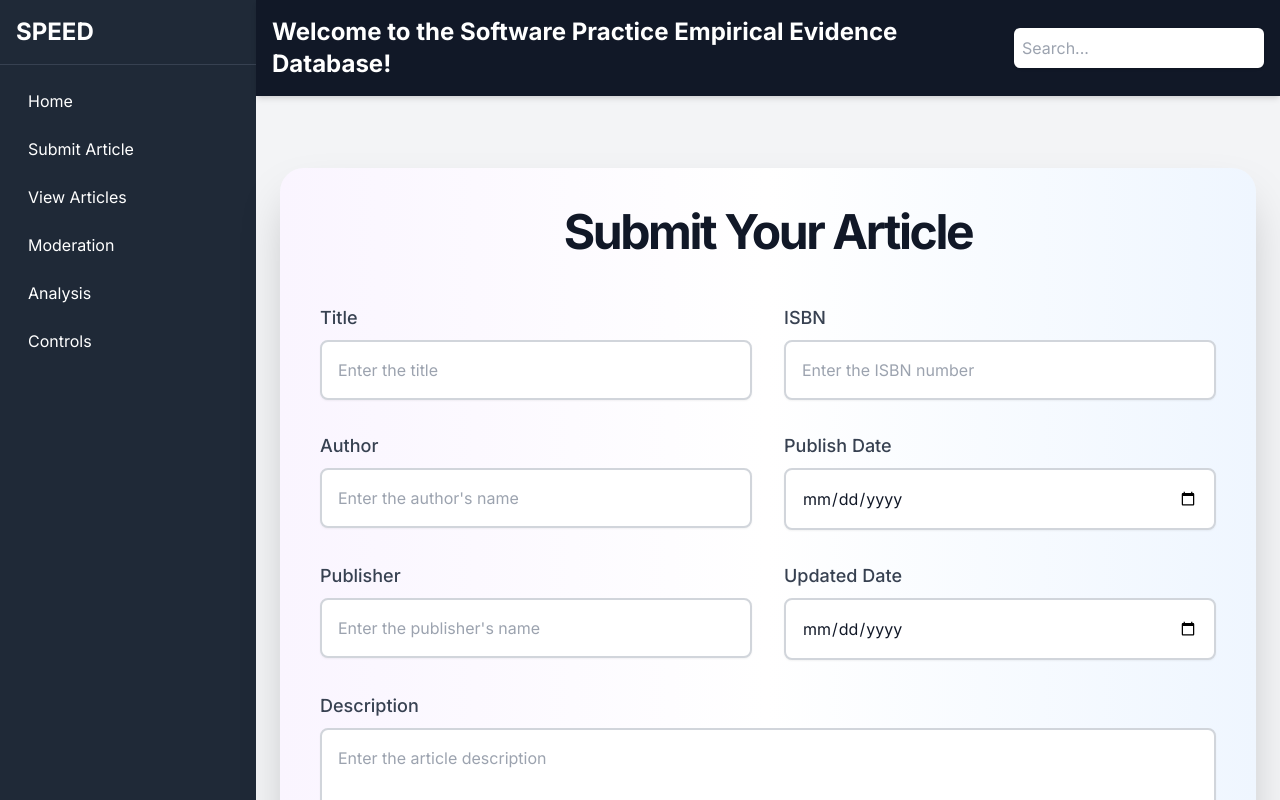
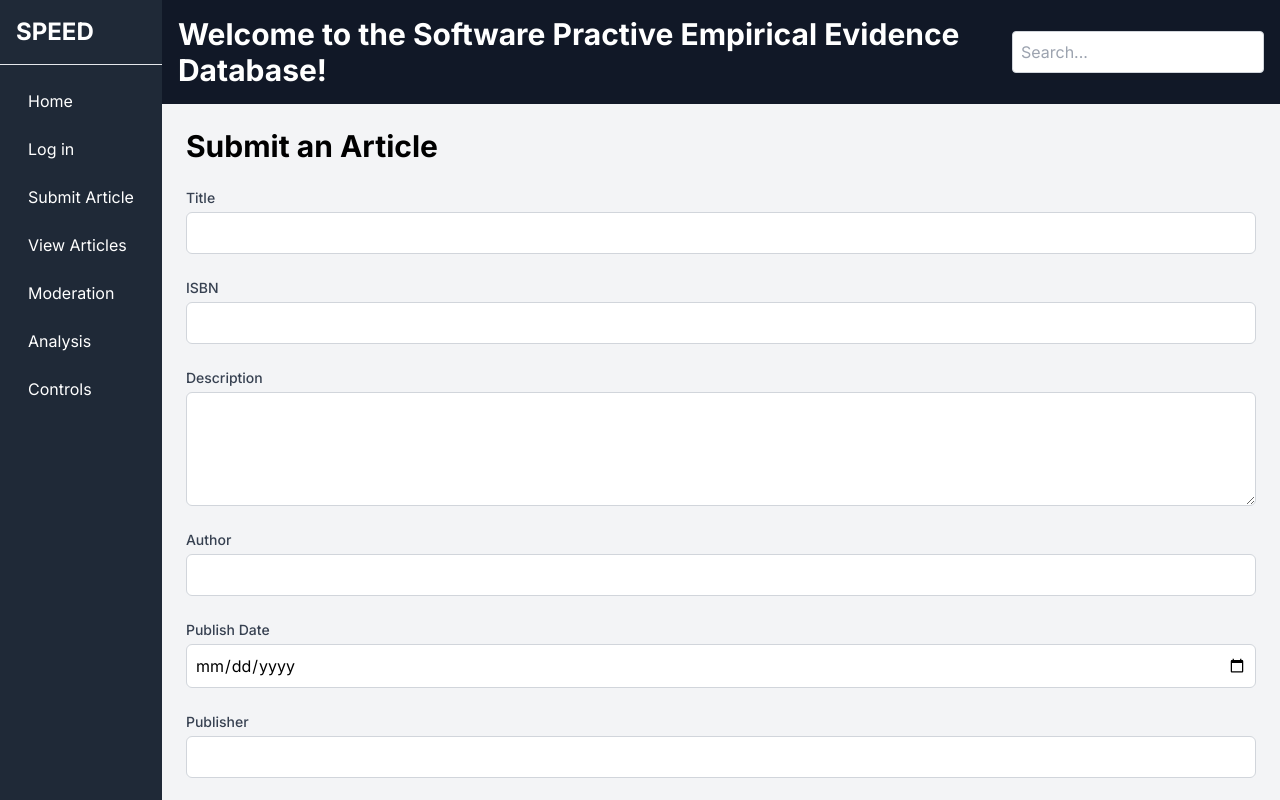
Before and after one commit to Fumihiro1/Software-Practice-Empirical-Evidence-Database-SPEED, a Next.js app in the folder SPEED-app/SPEED-frontend/: page /submit-article in a window 1280 px wide. Shown: the top 800 px of the page. Built offline with nearby package versions, Linux system fonts and the light colour scheme.

Commit message:
Revert "uni fixed"
This reverts commit a952465a6b6918627a84366d66c5e9ac38b90cf8.

```diff
--- a/SPEED-app/SPEED-frontend/app/page-template/page.tsx
+++ b/SPEED-app/SPEED-frontend/app/page-template/page.tsx
@@ -1,43 +1,63 @@
-import React from "react";
+import react from 'react';
 
-const PageTemplate = ({ pageContent }: { pageContent: React.JSX.Element }) => {
+const Page = ({pageContent}: {pageContent: React.JSX.Element}) => {
   return (
-    <div className="flex h-screen bg-gray-100">
+    <div className = "flex h-screen bg-gray-100">
+
       {/* Sidebar */}
-      <aside className="w-64 bg-gray-800 text-white flex flex-col">
-        <div className="p-4 text-2xl font-bold border-b border-gray-700">
+      <aside className = "w-1/14 bg-gray-800 text-white flex flex-col">
+        <div className = "p-4 text-2xl font-bold border-b border-grat-600">
           SPEED
         </div>
+
         <nav className="flex-1 p-4">
-          <ul className="space-y-2">
-            {[
-              { label: "Home", href: "/" },
-
-              { label: "Submit Article", href: "/submit-article" },
-              { label: "View Articles", href: "/view-articles" },
-              { label: "Moderation", href: "/moderation" },
-              { label: "Analysis", href: "/analysis" },
-              { label: "Controls", href: "/controls" },
-            ].map((link) => (
-              <li key={link.href}>
-                <a
-                  href={link.href}
-                  className="block py-2 px-3 rounded-md text-white hover:bg-gray-600 transition-colors duration-300"
-                >
-                  {link.label}
-                </a>
-              </li>
-            ))}
+          <ul>
+            <li className = "mb-2">
+              <a href = "" className = "text-white hover:bg-gray-600 block py-2 px-3 rounded">
+                Home
+              </a>
+            </li>
+            <li className = "mb-2">
+              <a href = "login" className = "text-white hover:bg-gray-600 block py-2 px-3 rounded">
+                Log in
+              </a>
+            </li>
+            <li className = "mb-2">
+              <a href = "submit-article" className = "text-white hover:bg-gray-600 block py-2 px-3 rounded">
+                Submit Article
+              </a>
+            </li>
+            <li className = "mb-2">
+              <a href = "view-articles" className = "text-white hover:bg-gray-600 block py-2 px-3 rounded">
+                View Articles
+              </a>
+            </li>
+            <li className = "mb-2">
+              <a href = "moderation" className = "text-white hover:bg-gray-600 block py-2 px-3 rounded">
+                Moderation
+              </a>
+            </li>
+            <li className = "mb-2">
+              <a href = "analysis" className = "text-white hover:bg-gray-600 block py-2 px-3 rounded">
+                Analysis
+              </a>
+            </li>
+            <li className = "mb-2">
+              <a href = "controls" className = "text-white hover:bg-gray-600 block py-2 px-3 rounded">
+                Controls
+              </a>
+            </li>
           </ul>
         </nav>
       </aside>
 
       {/* Main content */}
       <div className="flex-1 flex flex-col">
+
         {/* Header */}
-        <header className="bg-gray-900 text-white p-4 flex justify-between items-center shadow-md">
-          <div className="text-2xl font-bold">
-            Welcome to the Software Practice Empirical Evidence Database!
+        <header className = "bg-gray-900 text-white p-4 flex justify-between items-center">
+          <div className="text-3xl font-bold">
+            Welcome to the Software Practive Empirical Evidence Database!
           </div>
 
           {/* Search Bar */}
@@ -45,16 +65,17 @@ const PageTemplate = ({ pageContent }: { pageContent: React.JSX.Element }) => {
             <input
               type="text"
               placeholder="Search..."
-              className="bg-white text-black p-2 rounded-md shadow focus:outline-none focus:ring-2 focus:ring-gray-500"
+              className="bg-white text-black p-2 rounded border border-gray-300 focus:outline-none focus:ring-2 focus:ring-gray-500"
             />
           </div>
         </header>
 
-        {/* Main Content */}
-        <main className="p-6 flex-grow">{pageContent}</main>
-      </div>
+        <div>
+          {pageContent}
+        </div>
+        </div>
     </div>
-  );
-};
+  )
+}
 
-export default PageTemplate;
+export default Page;
--- a/SPEED-app/SPEED-frontend/app/page.tsx
+++ b/SPEED-app/SPEED-frontend/app/page.tsx
@@ -1,62 +1,41 @@
-import React from "react";
-import PageTemplate from "./page-template/page";
-import { FaSearch, FaRegFileAlt, FaSignInAlt, FaPenAlt } from "react-icons/fa"; // Adding icons
+import react from 'react';
+import PageTemplate from './page-template/page';
 
 const Page = () => {
-  return (
-    <PageTemplate
-      pageContent={
-        <main className="max-w-7xl mx-auto p-12 bg-gradient-to-br from-purple-100 via-white to-blue-100 rounded-3xl shadow-2xl mt-12">
-          <h2 className="text-5xl font-extrabold text-gray-900 mb-10 tracking-tight text-center">
-            Get Help with Software Engineering Evidence Claims
+  return <PageTemplate pageContent={
+    <main className = "p-6 flex-1 bg-gray-100">
+     <h2 className="text-2xl font-semibold mb-4">
+       Get help with Software Engineering evidence claims by participating in our community!
      </h2>
-          <p className="text-2xl text-gray-800 mb-12 text-center">
-            Participate in our community and use SPEED to search and analyze
-            claims about various Software Engineering practices.
+     <p className="mb-4">
+       Use SPEED to search and analyse claims about various Software Engineering practices.
      </p>
-
-          {/* Advanced Grid Layout */}
-          <div className="grid grid-cols-1 gap-10 md:grid-cols-2 lg:grid-cols-3">
-            {/* Viewing Evidence Section */}
-            <div className="bg-white p-8 rounded-xl shadow-xl transition-transform hover:shadow-2xl hover:scale-105">
-              <FaRegFileAlt className="text-4xl text-blue-600 mb-4" />
-              <h3 className="text-3xl font-semibold mb-4 text-blue-600">
-                Viewing Evidence
-              </h3>
-              <p className="text-lg text-gray-700">
-                Use the sidebar to explore different coding practices, as well
-                as articles that support or refute various claims.
+     <div className="bg-white p-4 rounded shadow mb-4">
+       <h3 className="text-x1 font-semibold mb-2">Viewing Evidence:</h3>
+       <p>
+         Use the side bar to explore different coding practices, as well as articles that support or refute different claims.
        </p>
      </div>
-
-            {/* Add Your Evidence Section */}
-            <div className="bg-white p-8 rounded-xl shadow-xl transition-transform hover:shadow-2xl hover:scale-105">
-              <FaPenAlt className="text-4xl text-blue-600 mb-4" />
-              <h3 className="text-3xl font-semibold mb-4 text-blue-600">
-                Add Your Evidence
-              </h3>
-              <p className="text-lg text-gray-700">
-                Add your own evidence that supports or refutes claims by using
-                the "Submit Article" button on the sidebar.
+     <div className="bg-white p-4 rounded shadow mb-4">
+       <h3 className="text-x1 font-semibold mb-2">Add your evidence:</h3>
+       <p>
+         Add your own evidence that supports or refutes claims in the "submit article" button on the sidebar
        </p>
      </div>
-
-            {/* Search Section */}
-            <div className="bg-white p-8 rounded-xl shadow-xl transition-transform hover:shadow-2xl hover:scale-105">
-              <FaSearch className="text-4xl text-blue-600 mb-4" />
-              <h3 className="text-3xl font-semibold mb-4 text-blue-600">
-                Search
-              </h3>
-              <p className="text-lg text-gray-700">
-                Search for specific keywords using the search bar at the top
-                right of the page.
+     <div className="bg-white p-4 rounded shadow mb-4">
+       <h3 className="text-x1 font-semibold mb-2">Search:</h3>
+       <p>
+         Search for specific keywords in the searchbar on the top right
        </p>
      </div>
+     <div className="bg-white p-4 rounded shadow mb-4">
+       <h3 className="text-x1 font-semibold mb-2">Log in:</h3>
+       <p>
+         Log in to your account using the log in button on the side bar
+       </p>
      </div>
    </main>
+  }/>;
 }
-    />
-  );
-};
 
 export default Page;
--- a/SPEED-app/SPEED-frontend/app/submit-article/page.tsx
+++ b/SPEED-app/SPEED-frontend/app/submit-article/page.tsx
@@ -1,9 +1,10 @@
 "use client";
+import { useState } from "react";
+import PageTemplate from '../page-template/page';
 
-import { useState, useEffect } from "react";
-import PageTemplate from "../page-template/page";
 
 const SubmitArticle = () => {
+  // State to store form data
   const [formData, setFormData] = useState({
     title: "",
     isbn: "",
@@ -14,17 +15,8 @@ const SubmitArticle = () => {
     updated_date: "",
   });
 
-  const [isVisible, setIsVisible] = useState(false);
-
-  useEffect(() => {
-    setTimeout(() => {
-      setIsVisible(true);
-    }, 300); // Slight delay to make the fade-in effect noticeable
-  }, []);
-
-  const handleChange = (
-    e: React.ChangeEvent<HTMLInputElement | HTMLTextAreaElement>
-  ) => {
+  // Handle form input changes
+  const handleChange = (e: React.ChangeEvent<HTMLInputElement | HTMLTextAreaElement>) => {
     const { name, value } = e.target;
     setFormData({
       ...formData,
@@ -32,6 +24,7 @@ const SubmitArticle = () => {
     });
   };
 
+  // Handle form submission
   const handleSubmit = async (e: React.FormEvent<HTMLFormElement>) => {
     e.preventDefault();
     try {
@@ -63,28 +56,13 @@ const SubmitArticle = () => {
     }
   };
 
-  return (
-    <PageTemplate
-      pageContent={
-        <main
-          className={`max-w-5xl mx-auto mt-12 p-10 bg-gradient-to-r from-purple-50 via-white to-blue-50 rounded-3xl shadow-2xl transition-all duration-500 ease-in-out transform ${
-            isVisible ? "opacity-100 translate-y-0" : "opacity-0 translate-y-8"
-          }`}
-        >
-          <h1 className="text-5xl font-bold text-gray-900 text-center mb-12 tracking-tighter">
-            Submit Your Article
-          </h1>
-          <form
-            onSubmit={handleSubmit}
-            className="grid grid-cols-1 gap-8 md:grid-cols-2"
-          >
-            <div className="flex flex-col relative group">
-              <label
-                className={`block text-lg font-medium text-gray-700 mb-2 transition-all duration-300 ease-in-out transform group-focus-within:scale-90 group-focus-within:-translate-y-6 ${
-                  formData.title ? "scale-90 -translate-y-6 text-blue-500" : ""
-                }`}
-                htmlFor="title"
-              >
+
+    return <PageTemplate pageContent={
+    <main className="container mx-auto p-6">
+      <h1 className="text-3xl font-bold mb-6">Submit an Article</h1>
+      <form onSubmit={handleSubmit} className="space-y-6">
+        <div>
+          <label className="block text-sm font-medium text-gray-700" htmlFor="title">
             Title
           </label>
           <input
@@ -93,19 +71,13 @@ const SubmitArticle = () => {
             name="title"
             value={formData.title}
             onChange={handleChange}
-                placeholder="Enter the title"
-                className="block w-full p-4 border-2 border-gray-300 rounded-lg text-gray-900 focus:outline-none focus:ring-4 focus:ring-blue-400 transition-shadow duration-200 shadow-sm hover:shadow-lg"
+            className="mt-1 block w-full p-2 border border-gray-300 rounded-md"
             required
           />
         </div>
 
-            <div className="flex flex-col relative group">
-              <label
-                className={`block text-lg font-medium text-gray-700 mb-2 transition-all duration-300 ease-in-out transform group-focus-within:scale-90 group-focus-within:-translate-y-6 ${
-                  formData.isbn ? "scale-90 -translate-y-6 text-blue-500" : ""
-                }`}
-                htmlFor="isbn"
-              >
+        <div>
+          <label className="block text-sm font-medium text-gray-700" htmlFor="title">
             ISBN
           </label>
           <input
@@ -114,19 +86,28 @@ const SubmitArticle = () => {
             name="isbn"
             value={formData.isbn}
             onChange={handleChange}
-                placeholder="Enter the ISBN number"
-                className="block w-full p-4 border-2 border-gray-300 rounded-lg text-gray-900 focus:outline-none focus:ring-4 focus:ring-blue-400 transition-shadow duration-200 shadow-sm hover:shadow-lg"
+            className="mt-1 block w-full p-2 border border-gray-300 rounded-md"
             required
           />
         </div>
 
-            <div className="flex flex-col relative group">
-              <label
-                className={`block text-lg font-medium text-gray-700 mb-2 transition-all duration-300 ease-in-out transform group-focus-within:scale-90 group-focus-within:-translate-y-6 ${
-                  formData.author ? "scale-90 -translate-y-6 text-blue-500" : ""
-                }`}
-                htmlFor="author"
-              >
+        <div>
+          <label className="block text-sm font-medium text-gray-700" htmlFor="description">
+            Description
+          </label>
+          <textarea
+            id="description"
+            name="description"
+            value={formData.description}
+            onChange={handleChange}
+            rows={4}
+            className="mt-1 block w-full p-2 border border-gray-300 rounded-md"
+            required
+          />
+        </div>
+
+        <div>
+          <label className="block text-sm font-medium text-gray-700" htmlFor="date">
             Author
           </label>
           <input
@@ -135,21 +116,13 @@ const SubmitArticle = () => {
             name="author"
             value={formData.author}
             onChange={handleChange}
-                placeholder="Enter the author's name"
-                className="block w-full p-4 border-2 border-gray-300 rounded-lg text-gray-900 focus:outline-none focus:ring-4 focus:ring-blue-400 transition-shadow duration-200 shadow-sm hover:shadow-lg"
+            className="mt-1 block w-full p-2 border border-gray-300 rounded-md"
             required
           />
         </div>
 
-            <div className="flex flex-col relative group">
-              <label
-                className={`block text-lg font-medium text-gray-700 mb-2 transition-all duration-300 ease-in-out transform group-focus-within:scale-90 group-focus-within:-translate-y-6 ${
-                  formData.published_date
-                    ? "scale-90 -translate-y-6 text-blue-500"
-                    : ""
-                }`}
-                htmlFor="published_date"
-              >
+        <div>
+          <label className="block text-sm font-medium text-gray-700" htmlFor="date">
             Publish Date
           </label>
           <input
@@ -158,20 +131,13 @@ const SubmitArticle = () => {
             name="published_date"
             value={formData.published_date}
             onChange={handleChange}
-                className="block w-full p-4 border-2 border-gray-300 rounded-lg text-gray-900 focus:outline-none focus:ring-4 focus:ring-blue-400 transition-shadow duration-200 shadow-sm hover:shadow-lg"
+            className="mt-1 block w-full p-2 border border-gray-300 rounded-md"
             required
           />
         </div>
 
-            <div className="flex flex-col relative group">
-              <label
-                className={`block text-lg font-medium text-gray-700 mb-2 transition-all duration-300 ease-in-out transform group-focus-within:scale-90 group-focus-within:-translate-y-6 ${
-                  formData.publisher
-                    ? "scale-90 -translate-y-6 text-blue-500"
-                    : ""
-                }`}
-                htmlFor="publisher"
-              >
+        <div>
+          <label className="block text-sm font-medium text-gray-700" htmlFor="author">
             Publisher
           </label>
           <input
@@ -180,22 +146,14 @@ const SubmitArticle = () => {
             name="publisher"
             value={formData.publisher}
             onChange={handleChange}
-                placeholder="Enter the publisher's name"
-                className="block w-full p-4 border-2 border-gray-300 rounded-lg text-gray-900 focus:outline-none focus:ring-4 focus:ring-blue-400 transition-shadow duration-200 shadow-sm hover:shadow-lg"
+            className="mt-1 block w-full p-2 border border-gray-300 rounded-md"
             required
           />
         </div>
 
-            <div className="flex flex-col relative group">
-              <label
-                className={`block text-lg font-medium text-gray-700 mb-2 transition-all duration-300 ease-in-out transform group-focus-within:scale-90 group-focus-within:-translate-y-6 ${
-                  formData.updated_date
-                    ? "scale-90 -translate-y-6 text-blue-500"
-                    : ""
-                }`}
-                htmlFor="updated_date"
-              >
-                Updated Date
+        <div>
+          <label className="block text-sm font-medium text-gray-700" htmlFor="date">
+            Publish Date
           </label>
           <input
             type="date"
@@ -203,49 +161,21 @@ const SubmitArticle = () => {
             name="updated_date"
             value={formData.updated_date}
             onChange={handleChange}
-                className="block w-full p-4 border-2 border-gray-300 rounded-lg text-gray-900 focus:outline-none focus:ring-4 focus:ring-blue-400 transition-shadow duration-200 shadow-sm hover:shadow-lg"
+            className="mt-1 block w-full p-2 border border-gray-300 rounded-md"
             required
           />
         </div>
 
-            <div className="col-span-2">
-              <div className="relative flex flex-col group">
-                <label
-                  className={`block text-lg font-medium text-gray-700 mb-2 transition-all duration-300 ease-in-out transform group-focus-within:scale-90 group-focus-within:-translate-y-6 ${
-                    formData.description
-                      ? "scale-90 -translate-y-6 text-blue-500"
-                      : ""
-                  }`}
-                  htmlFor="description"
-                >
-                  Description
-                </label>
-                <textarea
-                  id="description"
-                  name="description"
-                  value={formData.description}
-                  onChange={handleChange}
-                  rows={5}
-                  placeholder="Enter the article description"
-                  className="block w-full p-4 border-2 border-gray-300 rounded-lg text-gray-900 focus:outline-none focus:ring-4 focus:ring-blue-400 transition-shadow duration-200 shadow-sm hover:shadow-lg"
-                  required
-                />
-              </div>
-            </div>
-
-            <div className="col-span-2">
         <button
           type="submit"
-                className="w-full py-4 bg-gradient-to-r from-blue-500 to-indigo-600 text-white font-bold text-xl rounded-full shadow-lg hover:bg-gradient-to-r hover:from-blue-600 hover:to-indigo-700 transform hover:scale-105 transition-transform duration-300"
+          className="w-full bg-blue-600 text-white py-2 px-4 rounded-md hover:bg-blue-700"
         >
           Submit Article
         </button>
-            </div>
       </form>
     </main>
-      }
-    />
-  );
+  }/>;
 };
 
+
 export default SubmitArticle;
--- a/SPEED-app/SPEED-frontend/app/view-articles/page.tsx
+++ b/SPEED-app/SPEED-frontend/app/view-articles/page.tsx
@@ -1,7 +1,7 @@
 "use client"; // Declare this file as a Client Component
 
-import React, { useEffect, useState } from "react";
-import PageTemplate from "../page-template/page";
+import React, { useEffect, useState } from 'react';
+import PageTemplate from '../page-template/page';
 
 const Page = () => {
   const [articles, setArticles] = useState([]);
@@ -12,9 +12,9 @@ const Page = () => {
   useEffect(() => {
     const fetchArticles = async () => {
       try {
-        const response = await fetch("http://localhost:8082/api/books");
+        const response = await fetch('http://localhost:8082/api/books');
         if (!response.ok) {
-          throw new Error("Failed to fetch articles");
+          throw new Error('Failed to fetch articles');
         }
         const data = await response.json();
         setArticles(data);
@@ -29,71 +29,31 @@ const Page = () => {
   }, []);
 
   // Handle loading and error states
-  if (loading) {
-    return (
-      <PageTemplate
-        pageContent={
-          <div className="flex justify-center items-center h-screen">
-            <p className="text-2xl text-gray-700">Loading articles...</p>
-          </div>
-        }
-      />
-    );
-  }
+  if (loading) return <p>Loading...</p>;
+  if (error) return <p>{error}</p>;
 
-  if (error) {
-    return (
-      <PageTemplate
-        pageContent={
-          <div className="flex justify-center items-center h-screen">
-            <p className="text-2xl text-red-500">Error: {error}</p>
-          </div>
-        }
-      />
-    );
-  }
-
-  // Render the page content with scrollable and dynamic articles
+  // Render the page content with articles
   return (
     <PageTemplate
       pageContent={
-        <main className="h-[calc(100vh-80px)] overflow-auto p-6 bg-gradient-to-br from-purple-50 via-white to-blue-50 rounded-3xl shadow-xl">
-          <h2 className="text-4xl font-bold text-gray-900 mb-8 text-center">
-            View Articles
-          </h2>
-          <p className="text-lg text-gray-800 mb-8 text-center">
-            Use SPEED to search and analyze claims about various Software
-            Engineering practices.
-          </p>
-
-          {/* Scrollable articles section */}
-          <div className="space-y-6">
-            {articles.map((article: any) => (
-              <div
-                key={article.isbn}
-                className="bg-white p-6 rounded-xl shadow-lg transition-transform duration-300 hover:shadow-2xl hover:scale-105"
-              >
-                <h3 className="text-2xl font-semibold mb-4 text-blue-600">
-                  {article.title}
-                </h3>
-                <p className="text-lg text-gray-700 mb-2">
-                  <strong>Author:</strong> {article.author}
-                </p>
-                <p className="text-md text-gray-600 mb-4">
-                  {article.description}
-                </p>
-                <p className="text-md text-gray-600 mb-2">
-                  <strong>Published Date:</strong> {article.published_date}
-                </p>
-                <p className="text-md text-gray-600 mb-2">
-                  <strong>Publisher:</strong> {article.publisher}
-                </p>
-                <p className="text-md text-gray-600">
-                  <strong>Updated Date:</strong> {article.update_date}
-                </p>
-              </div>
-            ))}
-          </div>
+        <main className = "p-6 flex-1 bg-gray-100">
+            <h2 className="text-2xl font-semibold mb-4">
+                View Articles
+            </h2>
+            <p className="mb-4">
+                Use SPEED to search and analyse claims about various Software Engineering practices.
+            </p>
+            {/* Map through articles and render each one */}
+            {articles.map((article:any) => (
+                <div key={article.isbn} className="bg-white p-4 rounded shadow mb-4">
+                <h3 className="text-xl font-semibold mb-2">{article.title}</h3>
+                <p className="mb-2"><strong>Author:</strong> {article.author}</p>
+                <p>{article.description}</p>
+                <p>{article.published_date}</p>
+                <p>{article.publisher}</p>
+                <p>{article.update_date}</p>
+                </div>
+          ))}
         </main>
       }
     />
```
Also changed, not shown: SPEED-app/SPEED-frontend/app/moderation/page.tsx (+19 -39 lines), 1 other file (tests, documents, lock files or other folders). Lines whose indentation alone changed are shown as unchanged.
